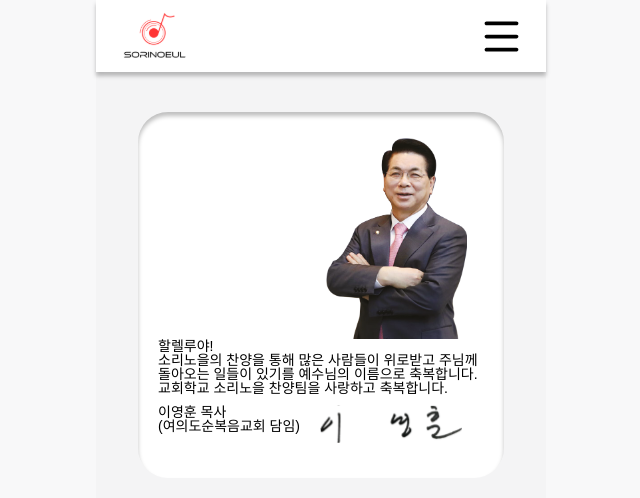
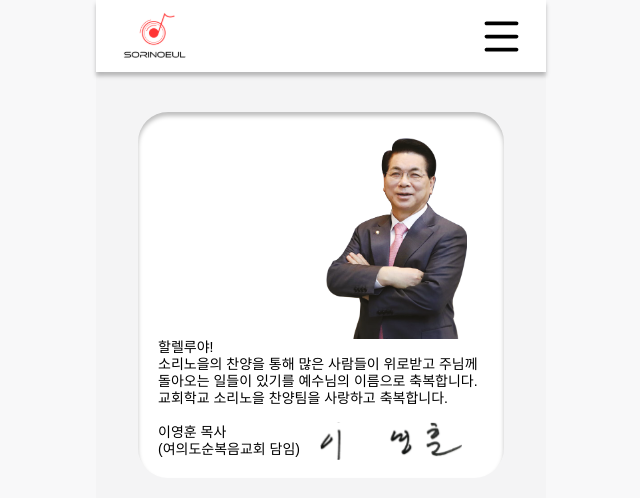
Before and after one commit to rninzi/sorinoeul, a React (Create React App) app: page / in a window 1280 px wide. Shown: the top 498 px of the page, without its empty margins (319-959 px from the left). Built offline with nearby package versions, Linux system fonts and the light colour scheme; a web font is replaced by a local one.

Commit message:
chore: 글로벌 스타일 적용에 따른 스타일 수정

```diff
--- a/src/components/Header.tsx
+++ b/src/components/Header.tsx
@@ -16,7 +16,6 @@ const Container = styled.div`
   width: 100%;
   max-width: 450px;
   padding: 0 22px;
-  box-sizing: border-box;
   height: 72px;
   background: #fff;
   align-items: center;
--- a/src/components/main/GreetingBox.tsx
+++ b/src/components/main/GreetingBox.tsx
@@ -11,8 +11,8 @@ export const GreetingBox = () => {
         <Greetings>{GREETINGS}</Greetings>
         <BottomContainer>
           <div>
-            <Name>{PASTOR}</Name>
-            <Name>{POSITION}</Name>
+            <Greetings>{PASTOR}</Greetings>
+            <Greetings>{POSITION}</Greetings>
           </div>
           <SignSvg />
         </BottomContainer>
@@ -22,7 +22,7 @@ export const GreetingBox = () => {
 };
 
 const Container = styled.div`
-  width: 366px;
+  max-width: 366px;
   height: 366px;
   background: #fff;
   border-radius: 30px;
@@ -42,26 +42,21 @@ const ImageBox = styled.img`
 const InnerContainer = styled.div`
   display: flex;
   flex-direction: column;
-  gap: 10px;
+  gap: 15px;
+  margin: 0 20px;
 `;
 
-const GreetingsStyle = styled.p`
+const Greetings = styled.p`
   color: #000;
   font-size: 14px;
   font-weight: 400;
-`;
-
-const Greetings = styled(GreetingsStyle)`
-  margin: 0 20px;
+  line-height: 17px;
   white-space: pre-line;
   word-break: keep-all;
-`;
-
-const Name = styled(GreetingsStyle)`
-  margin: 0 0 0 20px;
 `;
 
 const BottomContainer = styled.div`
   display: flex;
   gap: 20px;
+  align-items: center;
 `;
```
